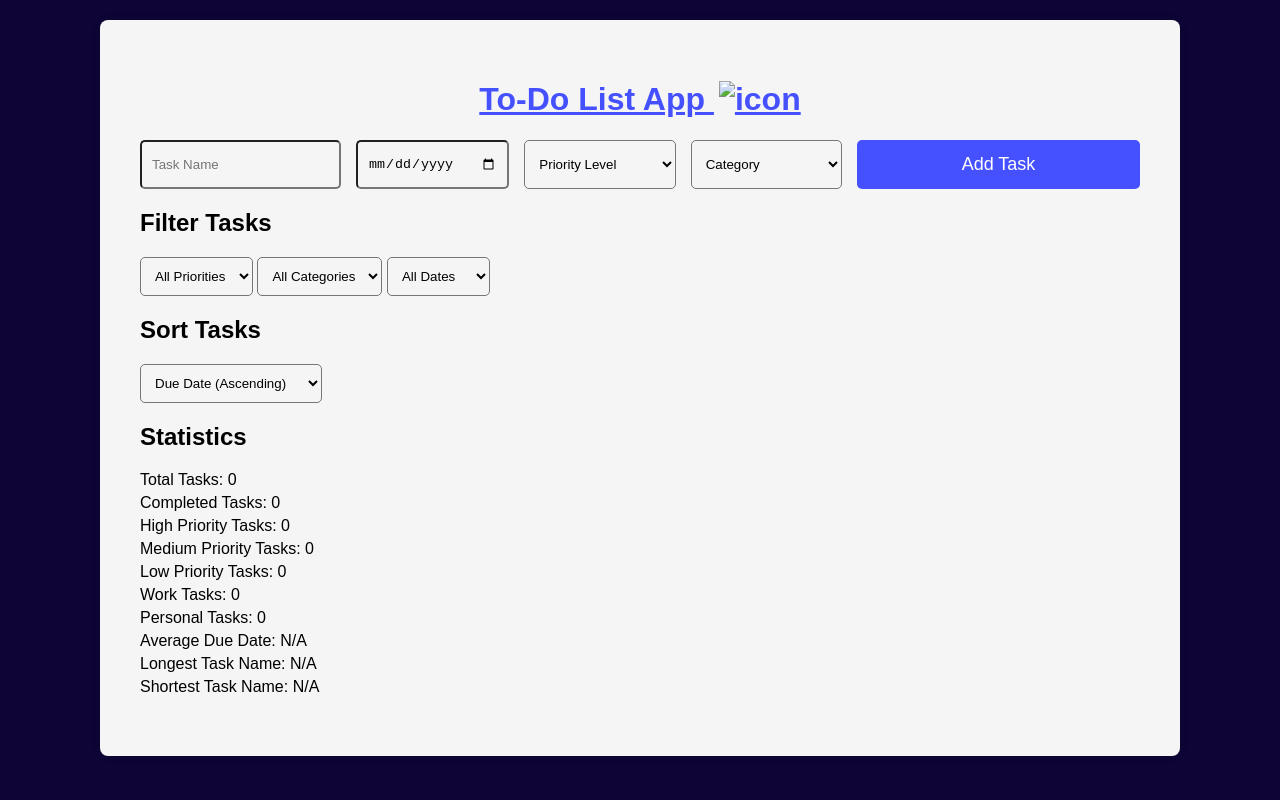
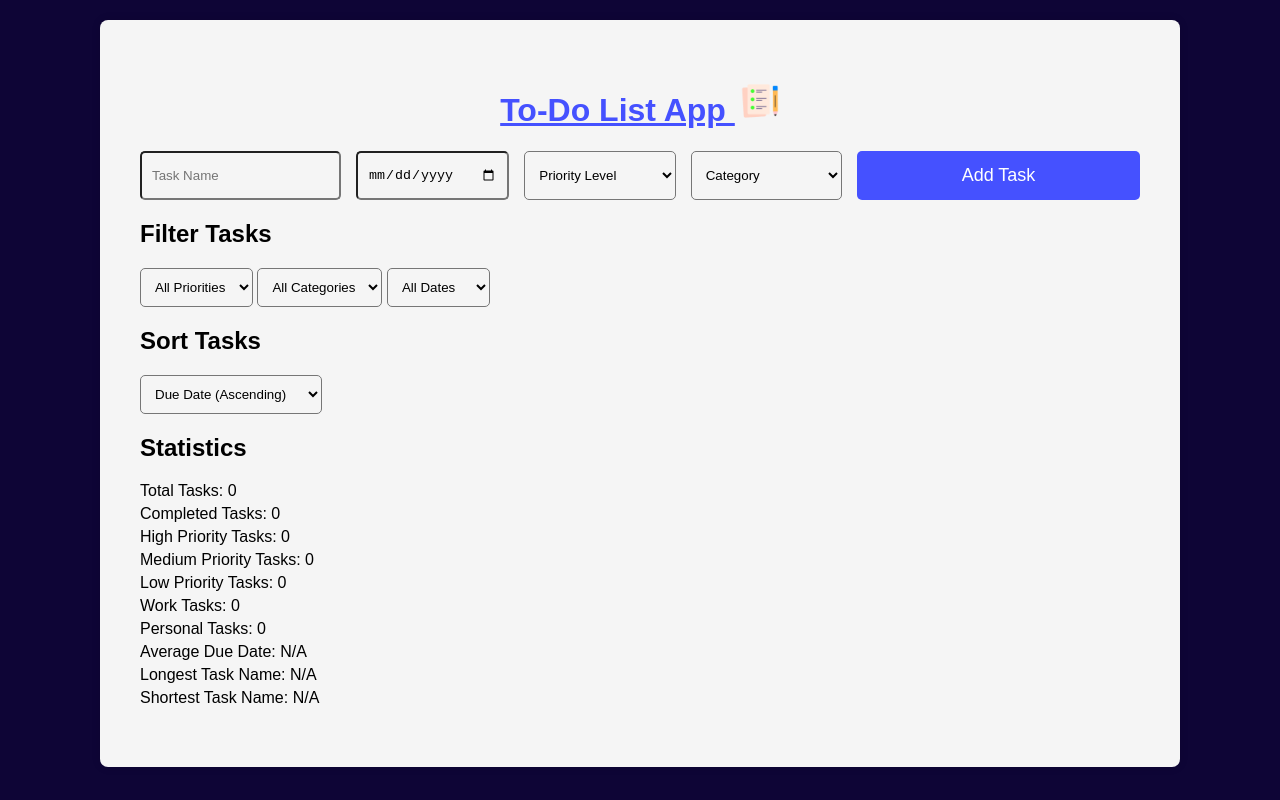
Before and after one commit to AkashaSaleem/TO-DO-APP, a plain HTML site: page index.html in a window 1280 px wide. Drawn offline with Linux system fonts and the light colour scheme.

Commit message:
Update index.html

```diff
--- a/index.html
+++ b/index.html
@@ -8,7 +8,7 @@
 </head>
 <body>
   <div class="container">
-    <h1>To-Do List App <img src="images/icon.png" alt="icon"></h1>
+    <h1>To-Do List App <img src="icon.png" alt="icon"></h1>
     <form id="task-form">
       <input type="text" id="task-name" placeholder="Task Name" required>
       <input type="date" id="due-date" required>
```
